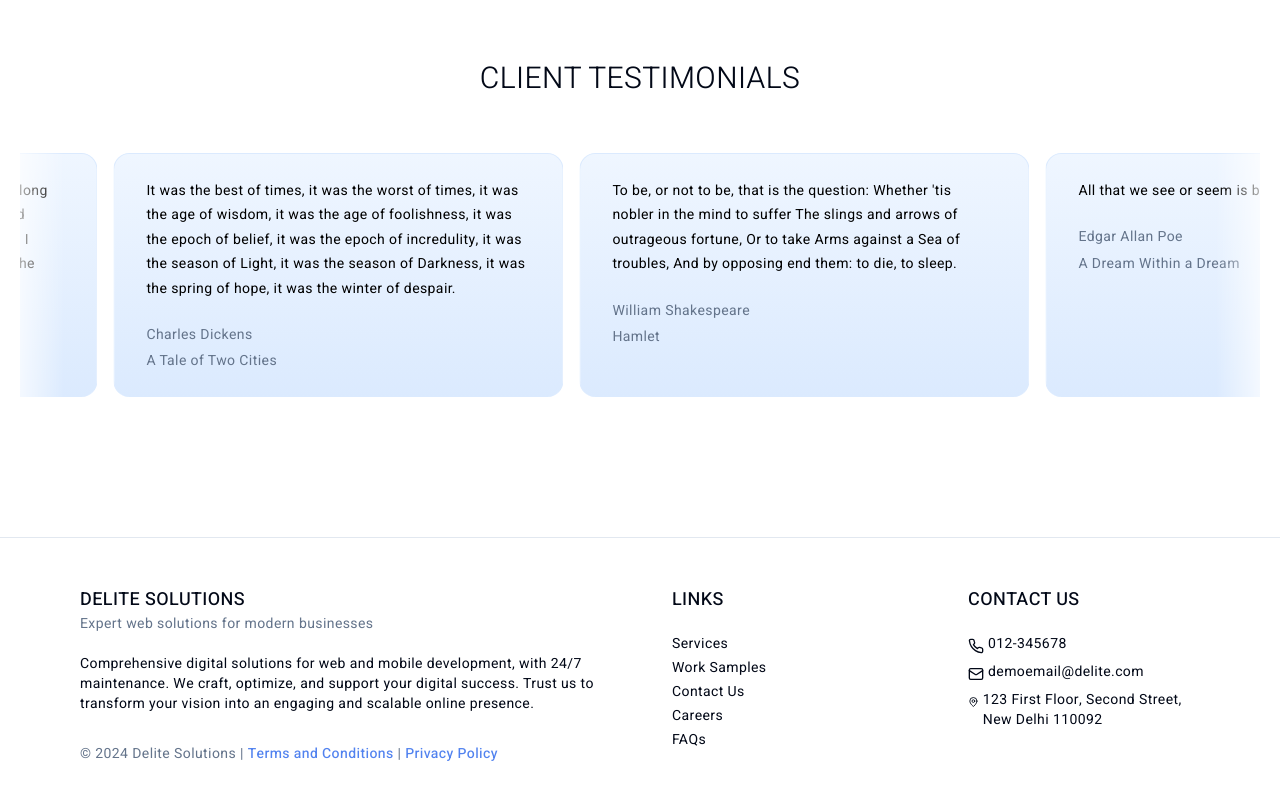
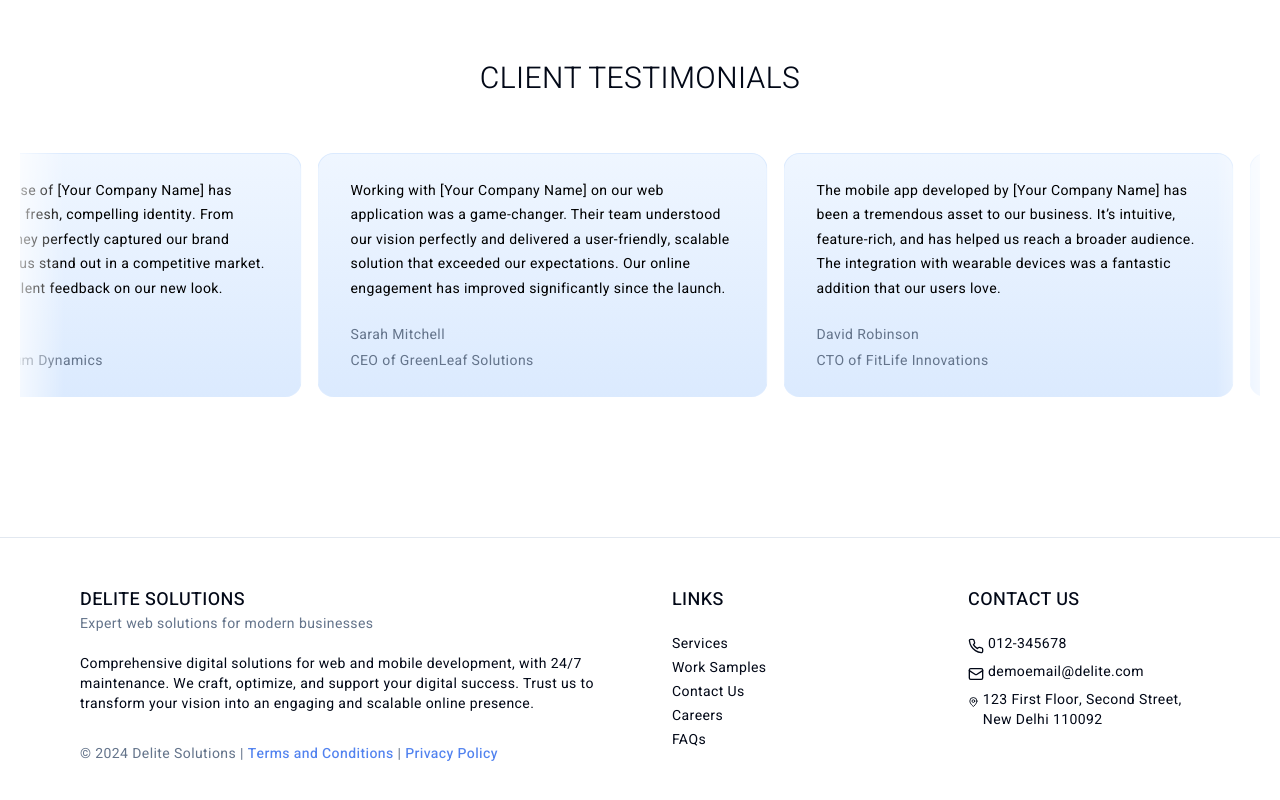
Before and after one commit to mabhi1/bytecoup, a Next.js app: page / in a window 1280 px wide. Shown: the part 1440-2240 px from the top of the page. Built offline with nearby package versions, Linux system fonts and the light colour scheme.

Commit message:
testimonials

```diff
--- a/app/contact/page.tsx
+++ b/app/contact/page.tsx
@@ -6,7 +6,7 @@ import Link from "next/link";
 export default function ContactUs() {
   return (
     <div className="py-16">
-      <div className="text-3xl font-light uppercase">Let's Connect</div>
+      <div className="text-3xl font-light uppercase">Let&apos;s Connect</div>
       <div className="text-xl font-light mt-8">We&apos;re here to help!</div>
       <p className="mt-3">
         Have questions? Need support? Want to discuss a new project? Have a suggestion for us? We&apos;re here for you
--- a/components/pages/careers/career-form.tsx
+++ b/components/pages/careers/career-form.tsx
@@ -17,7 +17,10 @@ export function CareerForm() {
   };
 
   return (
-    <form className="my-8 max-w-lg w-full border p-12 rounded-2xl bg-white/50 backdrop-blur" onSubmit={handleSubmit}>
+    <form
+      className="my-8 max-w-lg w-full border p-12 rounded-2xl bg-white/50 dark:bg-black/50 backdrop-blur"
+      onSubmit={handleSubmit}
+    >
       <div className="flex flex-col md:flex-row space-y-2 md:space-y-0 md:space-x-2 mb-4">
         <LabelInputContainer>
           <Label htmlFor="firstname">First name</Label>
--- a/components/pages/home/testimonials.tsx
+++ b/components/pages/home/testimonials.tsx
@@ -1,4 +1,5 @@
 import TestimonailCards from "@/components/pages/home/testimonial-cards";
+import { testimonials } from "@/lib/strings/testimonials";
 
 export function Testimonials() {
   return (
@@ -8,35 +9,3 @@ export function Testimonials() {
     </div>
   );
 }
-
-const testimonials = [
-  {
-    quote:
-      "It was the best of times, it was the worst of times, it was the age of wisdom, it was the age of foolishness, it was the epoch of belief, it was the epoch of incredulity, it was the season of Light, it was the season of Darkness, it was the spring of hope, it was the winter of despair.",
-    name: "Charles Dickens",
-    title: "A Tale of Two Cities",
-  },
-  {
-    quote:
-      "To be, or not to be, that is the question: Whether 'tis nobler in the mind to suffer The slings and arrows of outrageous fortune, Or to take Arms against a Sea of troubles, And by opposing end them: to die, to sleep.",
-    name: "William Shakespeare",
-    title: "Hamlet",
-  },
-  {
-    quote: "All that we see or seem is but a dream within a dream.",
-    name: "Edgar Allan Poe",
-    title: "A Dream Within a Dream",
-  },
-  {
-    quote:
-      "It is a truth universally acknowledged, that a single man in possession of a good fortune, must be in want of a wife.",
-    name: "Jane Austen",
-    title: "Pride and Prejudice",
-  },
-  {
-    quote:
-      "Call me Ishmael. Some years ago—never mind how long precisely—having little or no money in my purse, and nothing particular to interest me on shore, I thought I would sail about a little and see the watery part of the world.",
-    name: "Herman Melville",
-    title: "Moby-Dick",
-  },
-];
--- /dev/null
+++ b/lib/strings/testimonials.ts
@@ -0,0 +1,86 @@
+export const testimonials = [
+  {
+    quote:
+      "Working with [Your Company Name] on our web application was a game-changer. Their team understood our vision perfectly and delivered a user-friendly, scalable solution that exceeded our expectations. Our online engagement has improved significantly since the launch.",
+    name: "Sarah Mitchell",
+    title: "CEO of GreenLeaf Solutions",
+  },
+  {
+    quote:
+      "The mobile app developed by [Your Company Name] has been a tremendous asset to our business. It’s intuitive, feature-rich, and has helped us reach a broader audience. The integration with wearable devices was a fantastic addition that our users love.",
+    name: "David Robinson",
+    title: "CTO of FitLife Innovations",
+  },
+  {
+    quote:
+      "We needed a reliable and secure desktop application for our operations, and [Your Company Name] delivered just that. Their attention to detail and commitment to quality resulted in a robust solution that seamlessly integrates with our existing systems.",
+    name: "Emily Carter",
+    title: "IT Manager at Apex Enterprises",
+  },
+  {
+    quote:
+      "The chatbot developed by [Your Company Name] has revolutionized our customer service. It's responsive, intelligent, and provides our clients with quick and accurate answers. This has significantly reduced our support workload and improved customer satisfaction.",
+    name: "Michael Turner",
+    title: "Customer Support Lead at DigiTech Solutions",
+  },
+  {
+    quote:
+      "Thanks to [Your Company Name]'s SEO services, our website's traffic has more than doubled. Their team’s expertise in keyword strategy and on-page optimization has helped us achieve higher search engine rankings and attract more qualified leads.",
+    name: "Jessica Lee",
+    title: "Marketing Director at EcoWeb Agency",
+  },
+  {
+    quote:
+      "Our digital marketing campaign with [Your Company Name] was a huge success. Their creative strategies and data-driven approach resulted in a significant boost in engagement and conversions. We saw a remarkable return on investment and brand growth.",
+    name: "Mark Anderson",
+    title: "CEO of TrendMakers Media",
+  },
+  {
+    quote:
+      "Rebranding our company with [Your Company Name] was a transformative experience. They created a cohesive brand strategy that truly reflects our values and vision. Our new logo and messaging have been incredibly well-received by our customers and partners.",
+    name: "Laura Evans",
+    title: "Founder of Harmony Ventures",
+  },
+  {
+    quote:
+      "The team at [Your Company Name] did an outstanding job on our web application. Their innovative solutions and attention to detail resulted in a seamless, high-performing platform that has greatly enhanced our user engagement and business processes.",
+    name: "Jonathan Reed",
+    title: "Managing Director at InnovateCorp",
+  },
+  {
+    quote:
+      "Our mobile app project with [Your Company Name] was a resounding success. They delivered a beautifully designed, intuitive app that not only met our requirements but also delighted our users. The cross-platform functionality has been particularly valuable.",
+    name: "Amanda Brooks",
+    title: "COO of UrbanBeat Media",
+  },
+  {
+    quote:
+      "We’re thrilled with the desktop application developed by [Your Company Name]. It’s efficient, reliable, and integrates perfectly with our existing tools. Their commitment to delivering a high-quality product on time was impressive.",
+    name: "Brian Thompson",
+    title: "IT Director at Quantum Dynamics",
+  },
+  {
+    quote:
+      "Implementing the chatbot from [Your Company Name] has significantly improved our customer interactions. The chatbot is intelligent, responsive, and has streamlined our support system, making it easier for us to manage queries and provide quick resolutions.",
+    name: "Natalie Johnson",
+    title: "IT Director at Quantum Dynamics",
+  },
+  {
+    quote:
+      "We’ve seen remarkable improvements in our search rankings thanks to the SEO strategies implemented by [Your Company Name]. Their thorough keyword research and effective optimization techniques have greatly increased our online visibility and website traffic.",
+    name: "Natalie Johnson",
+    title: "IT Director at Quantum Dynamics",
+  },
+  {
+    quote:
+      "Partnering with [Your Company Name] for our digital marketing has been transformative. Their innovative campaigns and data-driven approach have significantly boosted our brand’s online presence and engagement. We’re thrilled with the results.",
+    name: "Natalie Johnson",
+    title: "IT Director at Quantum Dynamics",
+  },
+  {
+    quote:
+      "The branding expertise of [Your Company Name] has given our company a fresh, compelling identity. From strategy to design, they perfectly captured our brand essence and helped us stand out in a competitive market. We’ve received excellent feedback on our new look.",
+    name: "Natalie Johnson",
+    title: "IT Director at Quantum Dynamics",
+  },
+];
```
